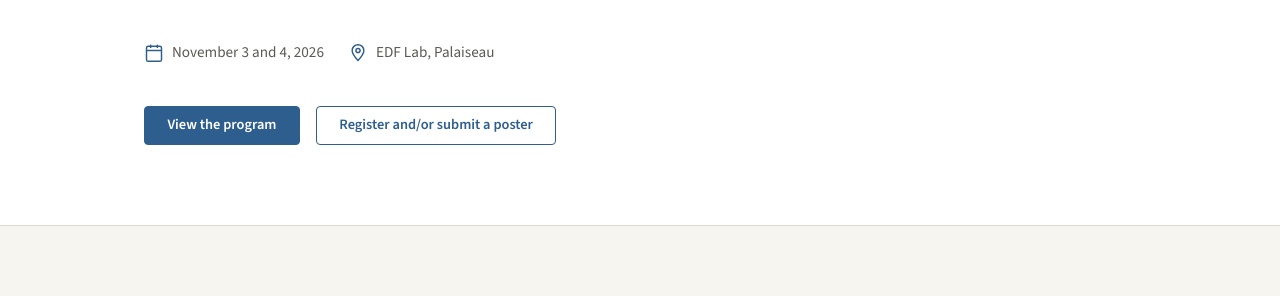
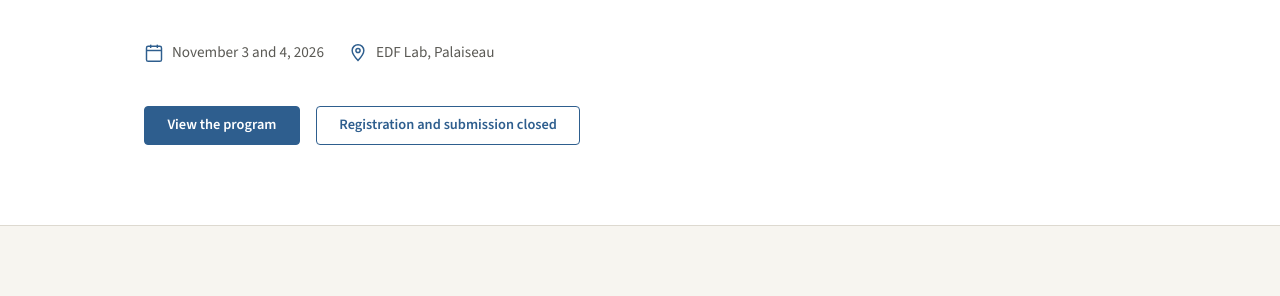
Before and after one commit to yvenn-amara/DECATTLON, a Jekyll site: the page built from index.md, in a window 1280 px wide and 900 px high. Shown: the part 369-665 px from the top of the window. Built offline with Jekyll 4.4.1, drawn with Linux system fonts in a browser that asks for light colours.

Commit message:
Update registration link to indicate closure

```diff
--- a/index.md
+++ b/index.md
@@ -22,7 +22,7 @@ title: Home
     </div>
     <div class="hero-actions">
       <a href="{{ '/program/' | relative_url }}" class="btn btn-primary">View the program</a>
-<a href="https://framaforms.org/transfer-learning-and-time-series-fm-1781970359" class="btn btn-outline">Register and/or submit a poster</a>
+<a href="" class="btn btn-outline">Registration and submission closed</a>
     </div>
   </div>
 </section>
```
